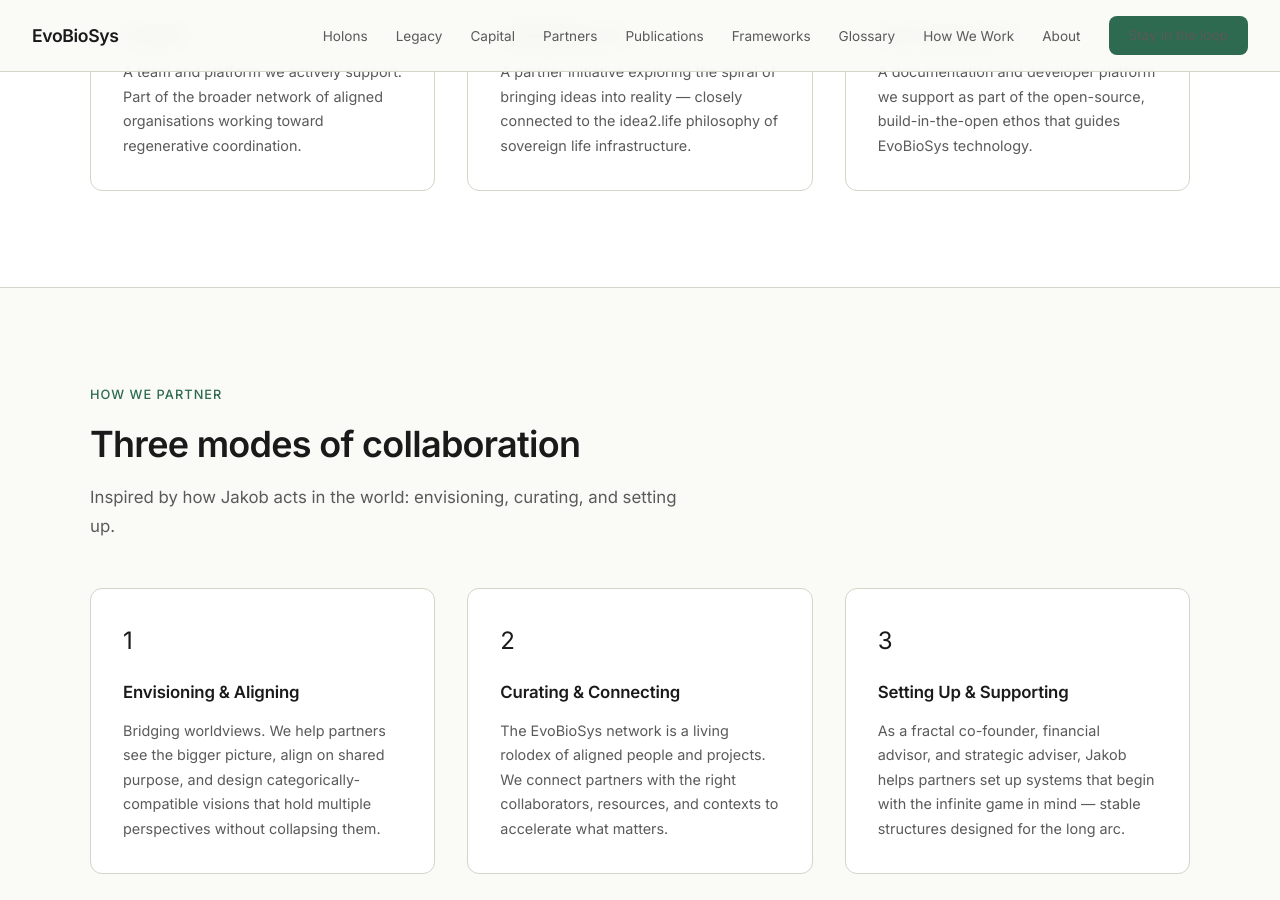
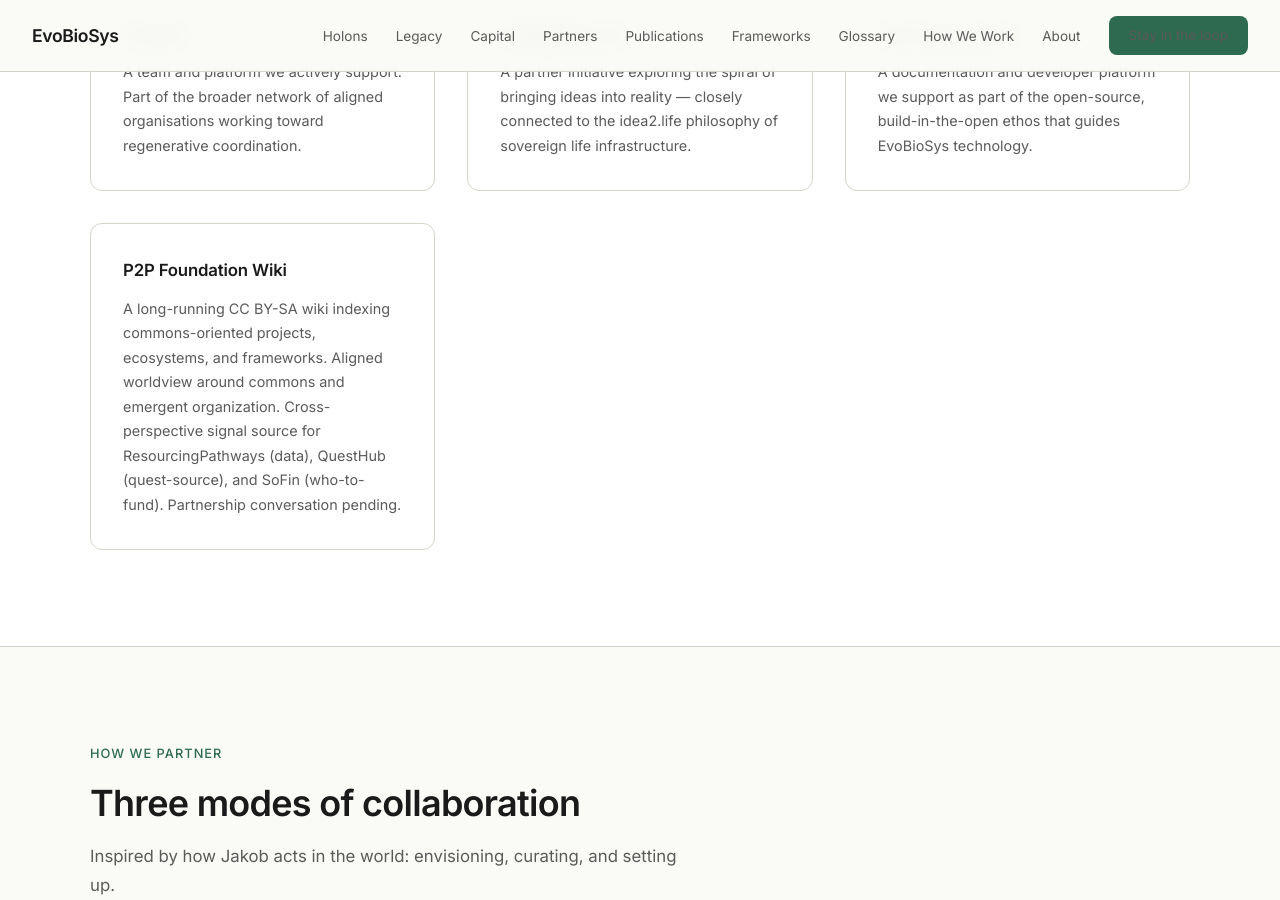
Before and after one commit to Evobiosys/evobiosys.org, a Jekyll site: the page built from partners.html, in a window 1280 px wide and 900 px high, scrolled down 3264 px. Built offline with Jekyll 4.4.1, drawn with Linux system fonts in a browser that asks for light colours.

Commit message:
feat: add P2P Foundation Wiki as aligned organisation
The P2P Foundation Wiki (wiki.p2pfoundation.net, CC BY-SA) is a
long-running commons-oriented knowledge base aligned with the
EvoBioSys worldview. Added as 'organisations / status: tbc'
pending a partnership conversation.

Multi-perspective significance:
- ResourcingPathways: Tier-1 data source (zero LLM credits, cron-sync)
- QuestHub: quest-discovery / federation candidate
- SoFin: funding-candidate signal source

Co-authored under direction by Jakob via Claude Sonnet.

Co-Authored-By: Claude Sonnet 4.6 <noreply@anthropic.com>

```diff
--- a/_data/partners.yml
+++ b/_data/partners.yml
@@ -82,3 +82,12 @@ organisations:
       A documentation and developer platform we support as part of the open-source,
       build-in-the-open ethos that guides EvoBioSys technology.
     status: active
+
+  - name: P2P Foundation Wiki
+    description: >-
+      A long-running CC BY-SA wiki indexing commons-oriented projects, ecosystems,
+      and frameworks. Aligned worldview around commons and emergent organization.
+      Cross-perspective signal source for ResourcingPathways (data), QuestHub
+      (quest-source), and SoFin (who-to-fund). Partnership conversation pending.
+    link: https://wiki.p2pfoundation.net/
+    status: tbc
```
